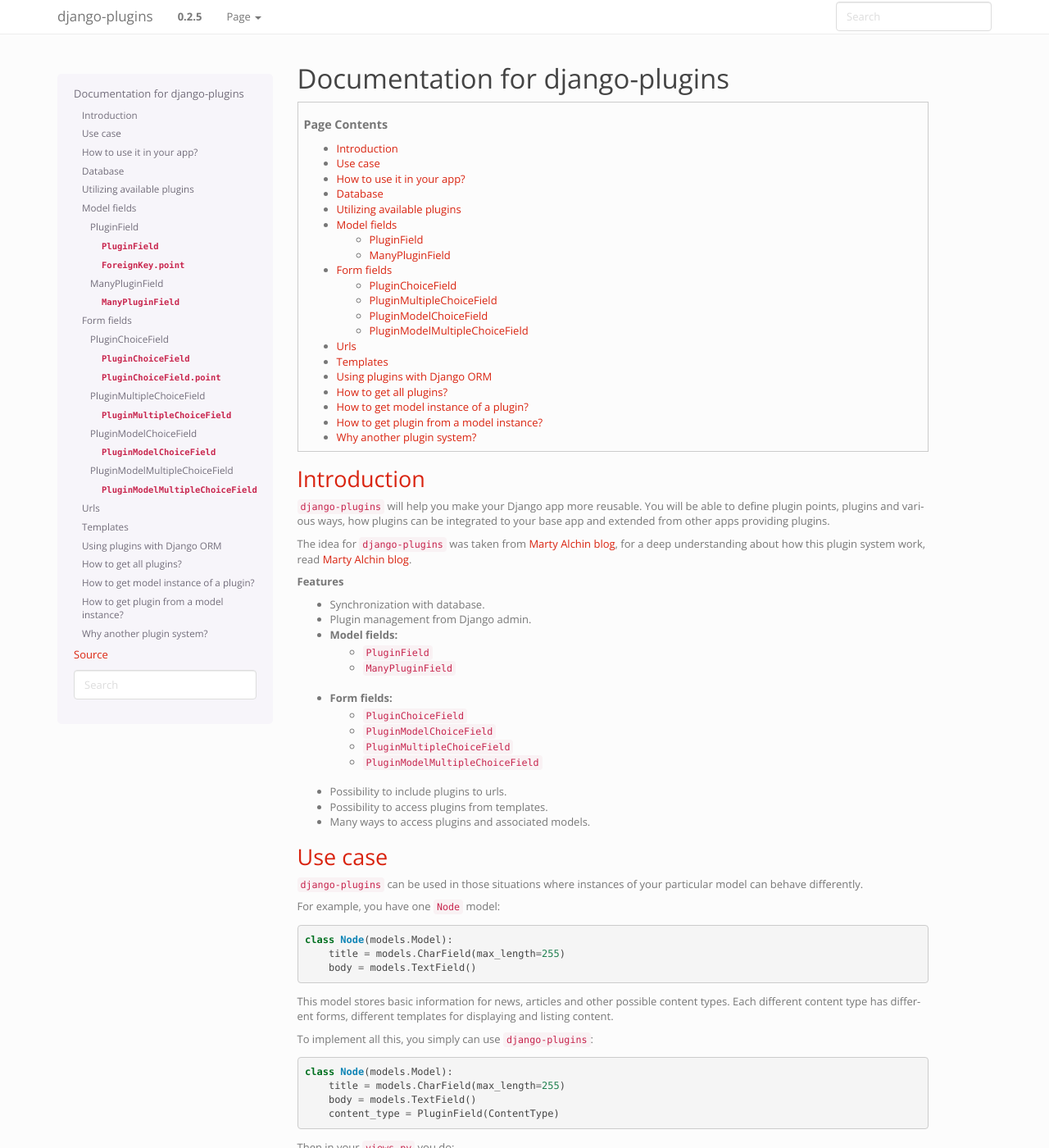
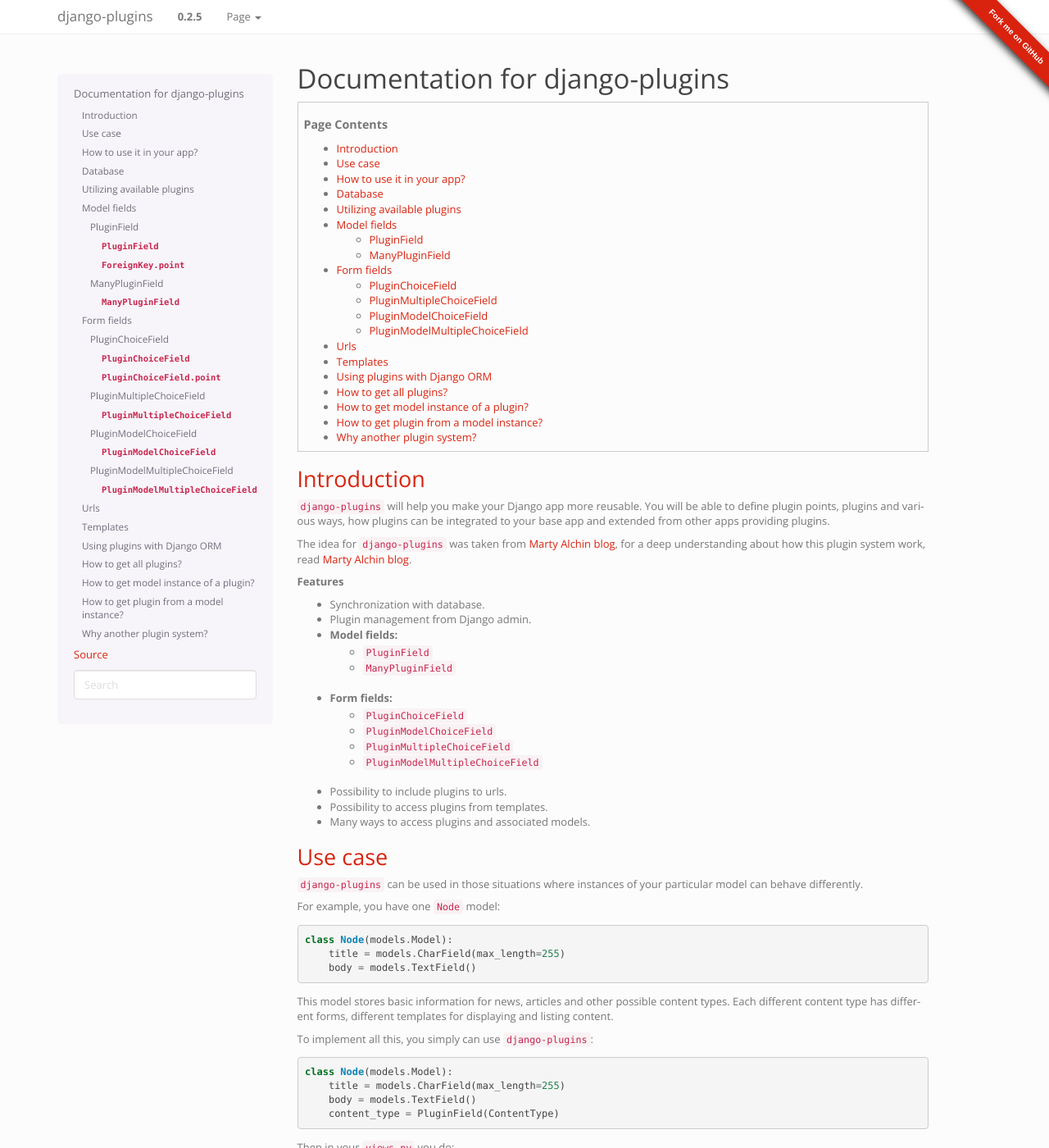
Before and after one commit to krischer/django-plugins, a Sphinx documentation site: the page built from docs/index.rst, in a window 1280 px wide and 1400 px high. Shown: the whole window at 82% size. Built offline with Sphinx 7.4.7, drawn with Linux system fonts in a browser that asks for light colours.

Commit message:
Fork me on github banner.

```diff
--- a/docs/conf.py
+++ b/docs/conf.py
@@ -31,7 +31,7 @@ extensions = ['sphinx.ext.autodoc', 'sphinx.ext.doctest',
               'sphinx.ext.intersphinx']
 
 # Add any paths that contain templates here, relative to this directory.
-templates_path = []
+templates_path = ["templates"]
 
 # The suffix of source filenames.
 source_suffix = '.rst'
--- /dev/null
+++ b/docs/templates/layout.html
@@ -0,0 +1,24 @@
+{# Import the theme's layout. #}
+{% extends "!layout.html" %}
+
+{# Add fork me on github sign #}
+{% block header %}
+
+<style>
+#forkongithub a{background:#D9230F;color:#FFFFFF;text-decoration:none;font-family:arial,sans-serif;text-align:center;font-weight:bold;padding:5px
+        40px;font-size:1rem;line-height:2rem;position:relative;transition:0.5s;}
+#forkongithub a:hover{background:#FFFFFF;color:#D9230F;}
+#forkongithub a::after{bottom:1px;top:auto;}
+@media screen and (min-width:768px){
+    #forkongithub {position:fixed;display:block;top:0;right:0;width:200px;overflow:hidden;height:200px;z-index:9999;}
+    #forkongithub a{width:200px;position:absolute;top:30px;right:-60px;transform:rotate(45deg);-webkit-transform:rotate(45deg);-ms-transform:rotate(45deg);-moz-transform:rotate(45deg);-o-transform:rotate(45deg);box-shadow:4px 4px 10px rgba(0,0,0,0.8);}}
+
+.navbar-right {
+    display: none
+}
+</style>
+
+<span id="forkongithub">
+    <a href="https://github.com/krischer/django-plugins">Fork me on GitHub</a>
+</span>
+{% endblock %}
```
